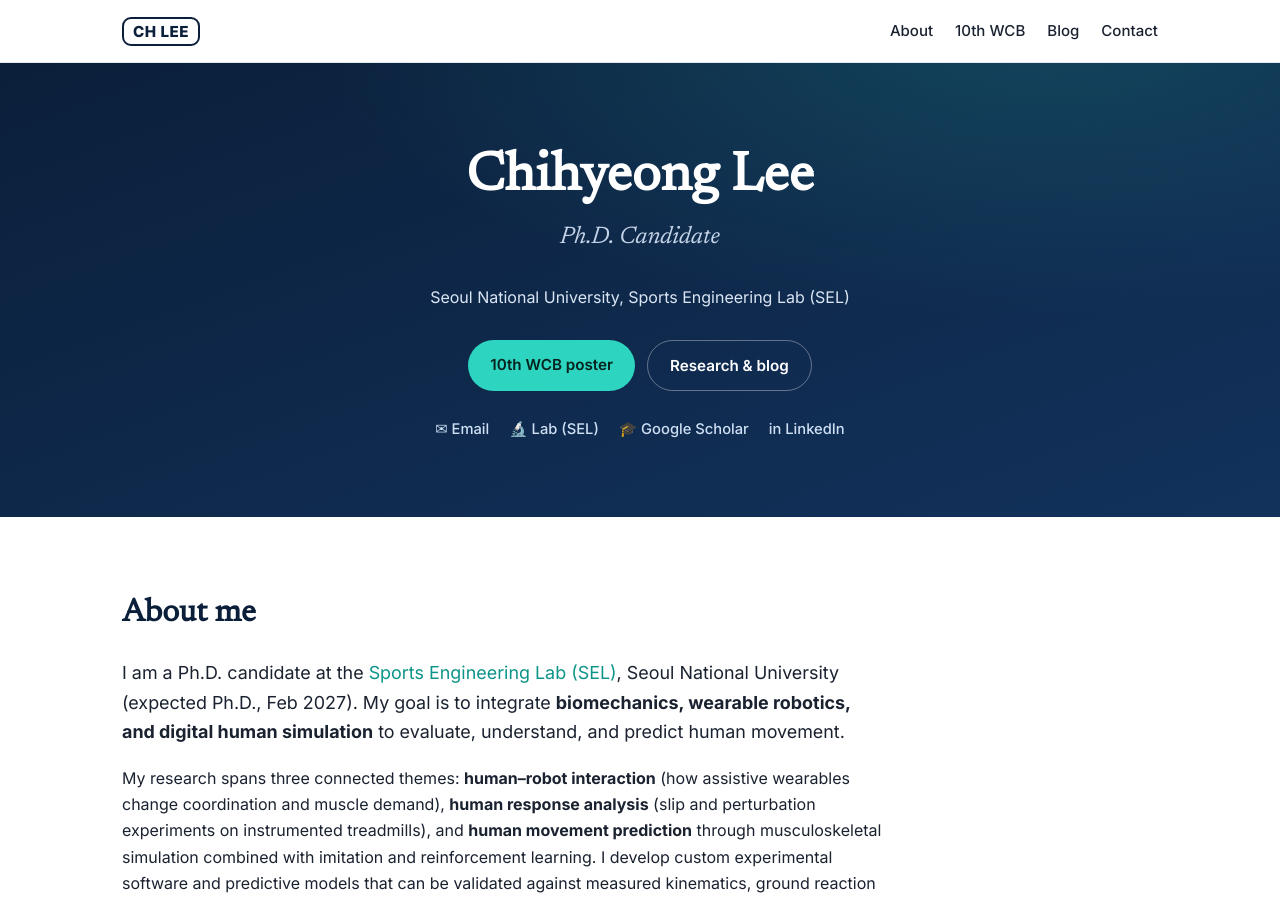
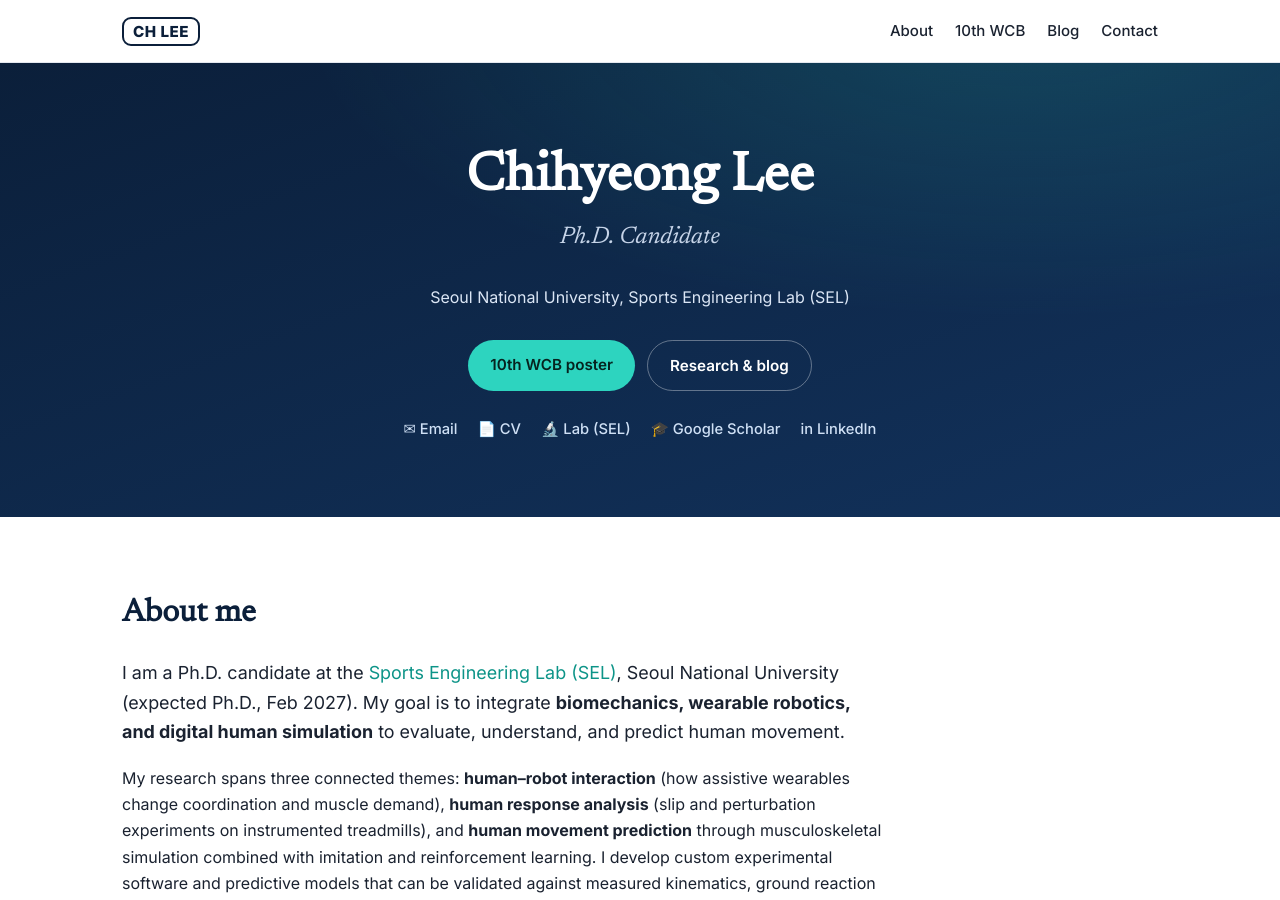
Before and after one commit to 27bro/27bro.github.io, a Jekyll site: the page built from index.html, in a window 1280 px wide and 900 px high. Built offline with Jekyll 4.4.1, drawn with Linux system fonts in a browser that asks for light colours.

Commit message:
Add CV PDF link to About page hero
Co-authored-by: Cursor <cursoragent@cursor.com>

```diff
--- a/_config.yml
+++ b/_config.yml
@@ -18,6 +18,7 @@ email: "chi0412@snu.ac.kr"
 lab_url: "https://sports-engineering-lab.snu.ac.kr/"
 scholar_url: "https://scholar.google.com/citations?user=w2A9LGkAAAAJ&hl=en"
 linkedin_url: "https://www.linkedin.com/in/chihyeong-lee-7b9907373/"
+cv_pdf: "/assets/files/cv.pdf"
 
 # ── URLs ─────────────────────────────────────────────────────────
 # 로컬 개발 시에는 빈 값으로 두세요.
--- a/index.html
+++ b/index.html
@@ -20,6 +20,7 @@ title: About
 
     <div class="hero-links">
       <a href="mailto:{{ site.email }}">✉ Email</a>
+      <a href="{{ site.cv_pdf | relative_url }}" target="_blank" rel="noopener">📄 CV</a>
       <a href="{{ site.lab_url }}" target="_blank" rel="noopener">🔬 Lab (SEL)</a>
       <a href="{{ site.scholar_url }}" target="_blank" rel="noopener">🎓 Google Scholar</a>
       <a href="{{ site.linkedin_url }}" target="_blank" rel="noopener">in LinkedIn</a>
```
Also changed, not shown: 1 other file.
